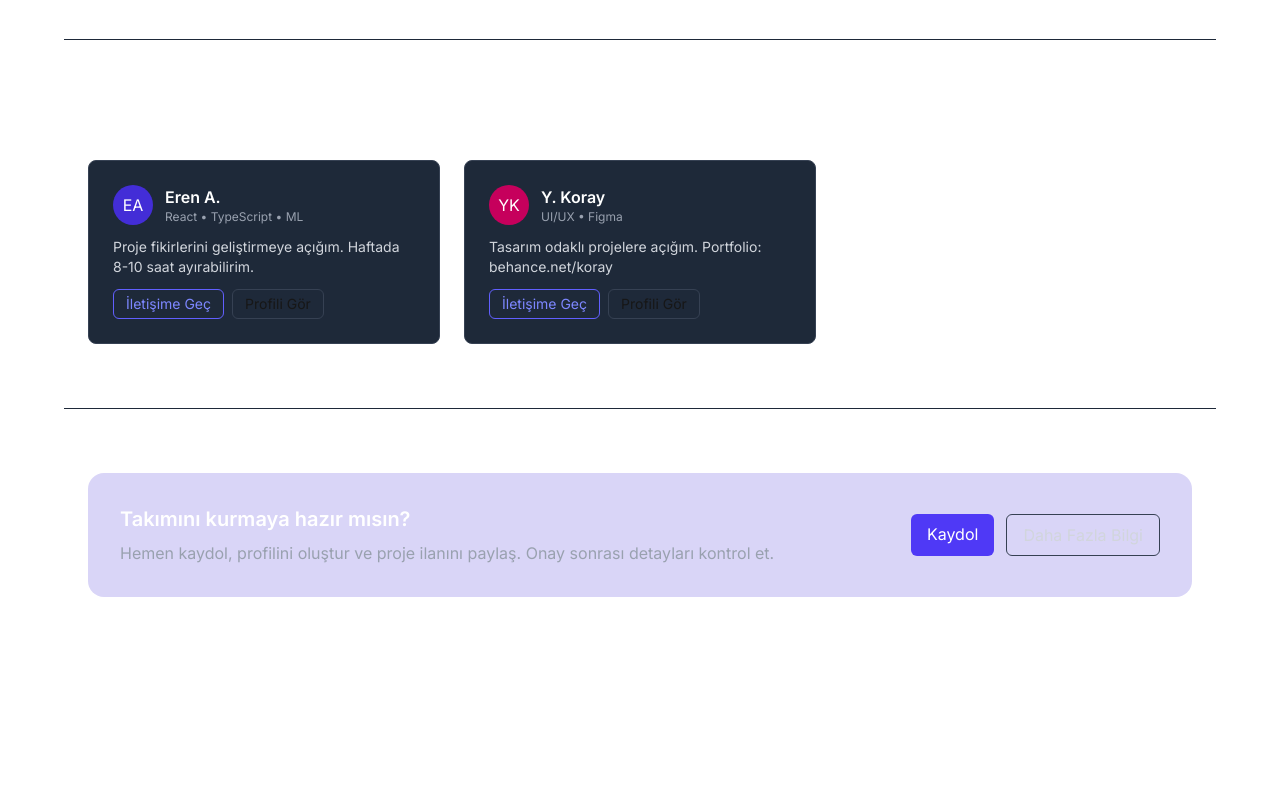
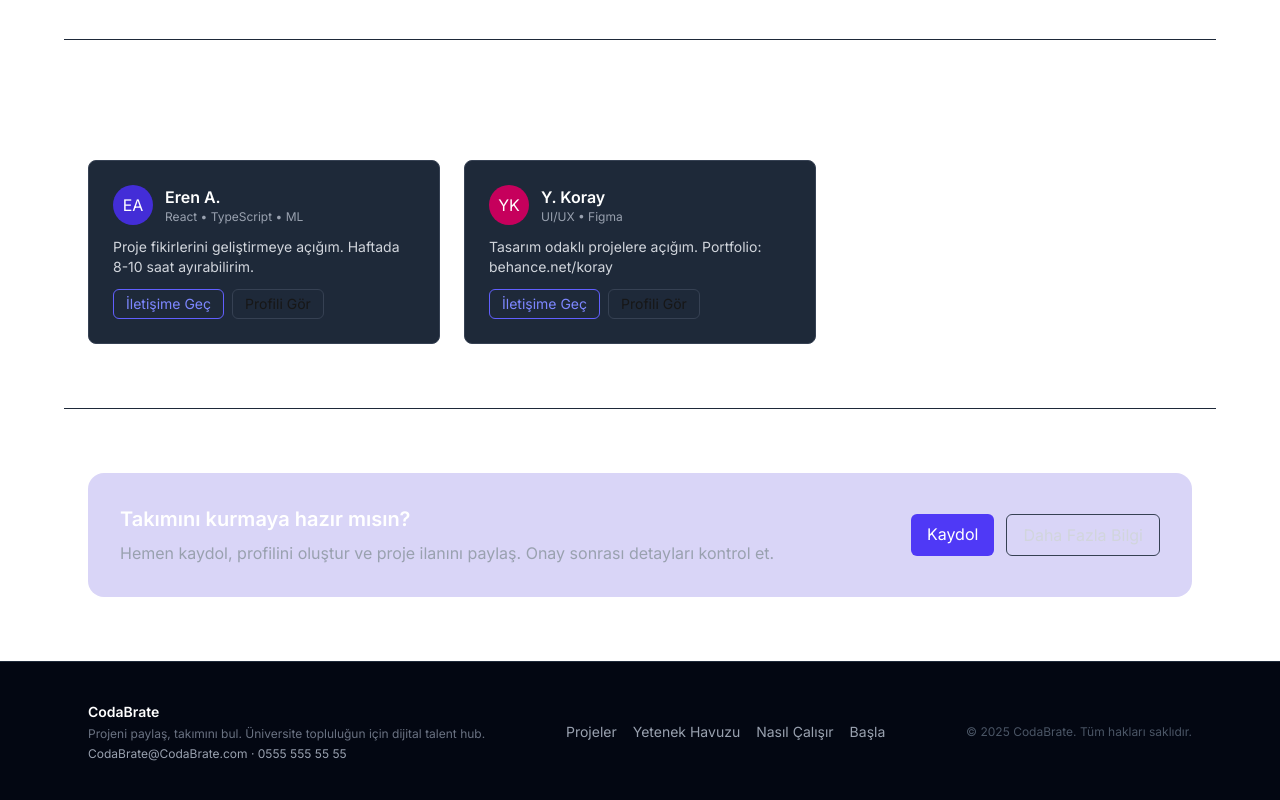
Before and after one commit to Erenvo/CodeBrate, a Next.js app: page / in a window 1280 px wide. Shown: the part 1254-2054 px from the top of the page. Before the commit the page ends 1915 px from the top, so only its background shows below. Built offline with nearby package versions, Linux system fonts and the light colour scheme; no server answers.

Commit message:
Footer ve Nasıl Çalışır Eklendi

```diff
--- /dev/null
+++ b/app/components/common/Footer.tsx
@@ -0,0 +1,37 @@
+// app/components/common/Footer.tsx
+export default function Footer() {
+    return (
+      <footer className="border-t border-gray-800 bg-gray-950 text-gray-400">
+        <div className="mx-auto flex max-w-6xl flex-col gap-6 px-6 py-10 md:flex-row md:items-center md:justify-between">
+          <div className="space-y-1">
+            <p className="text-sm font-semibold text-white">CodaBrate</p>
+            <p className="mt-1 text-xs text-gray-500">
+              Projeni paylaş, takımını bul. Üniversite topluluğun için dijital talent hub.
+            </p>
+            <p className="text-xs text-gray-400">
+              CodaBrate@CodaBrate.com · 0555 555 55 55
+            </p>
+          </div>
+
+          <nav className="flex flex-wrap gap-4 text-sm">
+            <a href="/projeler" className="hover:text-white">
+              Projeler
+            </a>
+            <a href="/yetenekler" className="hover:text-white">
+              Yetenek Havuzu
+            </a>
+            <a href="/nasil-calisir" className="hover:text-white">
+              Nasıl Çalışır
+            </a>
+            <a href="/(auth)/register" className="hover:text-white">
+              Başla
+            </a>
+          </nav>
+
+          <p className="text-xs text-gray-600">
+            © {new Date().getFullYear()} CodaBrate. Tüm hakları saklıdır.
+          </p>
+        </div>
+      </footer>
+    );
+  }
--- a/app/components/common/Navbar.tsx
+++ b/app/components/common/Navbar.tsx
@@ -18,7 +18,7 @@ export default function Navbar() {
           </div>
           <div>
             <h1 className="text-lg font-semibold text-white">
-              Üniversite Partner Ağı
+              CodaBrate
             </h1>
             <p className="text-xs text-gray-400">
               Projeni paylaş, takımını bul.
--- a/app/layout.tsx
+++ b/app/layout.tsx
@@ -4,6 +4,7 @@ import { Inter } from 'next/font/google'
 import './globals.css'
 import Navbar from '@/app/components/common/Navbar' // Navbar'ı ekledik
 import { AuthProvider } from '@/app/AuthContext' // AuthProvider'ı ekledik
+import Footer from '@/app/components/common/Footer';
 
 const inter = Inter({ subsets: ['latin'] })
 
@@ -29,6 +30,8 @@ export default function RootLayout({
           {/* Sayfaların içeriği buraya gelecek */}
           {children}
 
+          <Footer />
+
         </AuthProvider>
       </body>
     </html>
--- /dev/null
+++ b/app/nasil-calisir/page.tsx
@@ -0,0 +1,84 @@
+// app/nasilCalisir/page.tsx
+'use client';
+
+import Link from 'next/link';
+
+const steps = [
+  {
+    title: '1. Profilini Oluştur',
+    description:
+      'Yeteneklerini, deneyimlerini ve portföyünü birkaç dakikada ekle.',
+    accent: 'bg-gray-700/50 text-indigo-300',
+  },
+  {
+    title: '2. Projenizi Tanımlayın',
+    description:
+      'İhtiyacınızı açıkça yazın; yapay zekâ destekli brief ile eksikleri biz tamamlayalım.',
+    accent: 'bg-gray-700/50 text-indigo-300',
+  },
+  {
+    title: '3. Eşleş ve Başla',
+    description:
+      'Algoritmamız doğru yetenekleri önerir; tek tıkla görüşmeyi planla.',
+    accent: 'bg-gray-700/50 text-indigo-300',
+  },
+  {
+    title: '4. Teslim ve Geri Bildirim',
+    description:
+      'Süreç boyunca ilerlemeyi takip et; teslim sonrası puanlamayı unutma.',
+    accent: 'bg-gray-700/50 text-indigo-300',
+  },
+];
+
+export default function NasilCalisirPage() {
+  return (
+    <main className="min-h-screen bg-gray-900 py-20 text-gray-100">
+      <section className="mx-auto max-w-5xl px-6">
+        <div className="rounded-[32px] bg-gray-950 px-10 py-16 text-center shadow-2xl shadow-black/40">
+          <p className="text-sm font-semibold uppercase tracking-wide text-gray-300">
+            Nasıl Çalışır
+          </p>
+          <h1 className="mt-4 text-4xl font-semibold tracking-tight text-white">
+            CodaBrate ile birkaç adımda doğru ekip
+          </h1>
+          <p className="mt-4 text-lg text-gray-300">
+            Brief gir, algoritmamız sana en uygun yetenekleri önersin; tüm süreç tek platformda.
+          </p>
+          <div className="mt-8 flex flex-wrap justify-center gap-4">
+            <Link
+              href="/projeler/olustur"
+              className="rounded-full bg-indigo-600 px-6 py-3 text-sm font-semibold text-white hover:opacity-90"
+            >
+              Proje Oluştur
+            </Link>
+            <Link
+              href="/yetenekler"
+              className="rounded-full border border-white/30 px-6 py-3 text-sm font-semibold text-white hover:opacity-90"
+            >
+              Yetenekleri Keşfet
+            </Link>
+          </div>
+        </div>
+      </section>
+
+      <section className="mt-16 grid gap-4 px-6 sm:grid-cols-2 lg:mx-auto lg:max-w-5xl">
+        {steps.map((step) => (
+          <article
+            key={step.title}
+            className="rounded-3xl border border-gray-700 bg-gray-800 p-6 shadow-sm"
+          >
+            <span
+              className={`inline-flex rounded-full px-3 py-1 text-xs font-semibold ${step.accent}`}
+            >
+              {step.title.split('.')[0]}. Adım
+            </span>
+            <h3 className="mt-4 text-xl font-semibold text-white">
+              {step.title}
+            </h3>
+            <p className="mt-2 text-sm text-gray-300">{step.description}</p>
+          </article>
+        ))}
+      </section>
+    </main>
+  );
+}
```
